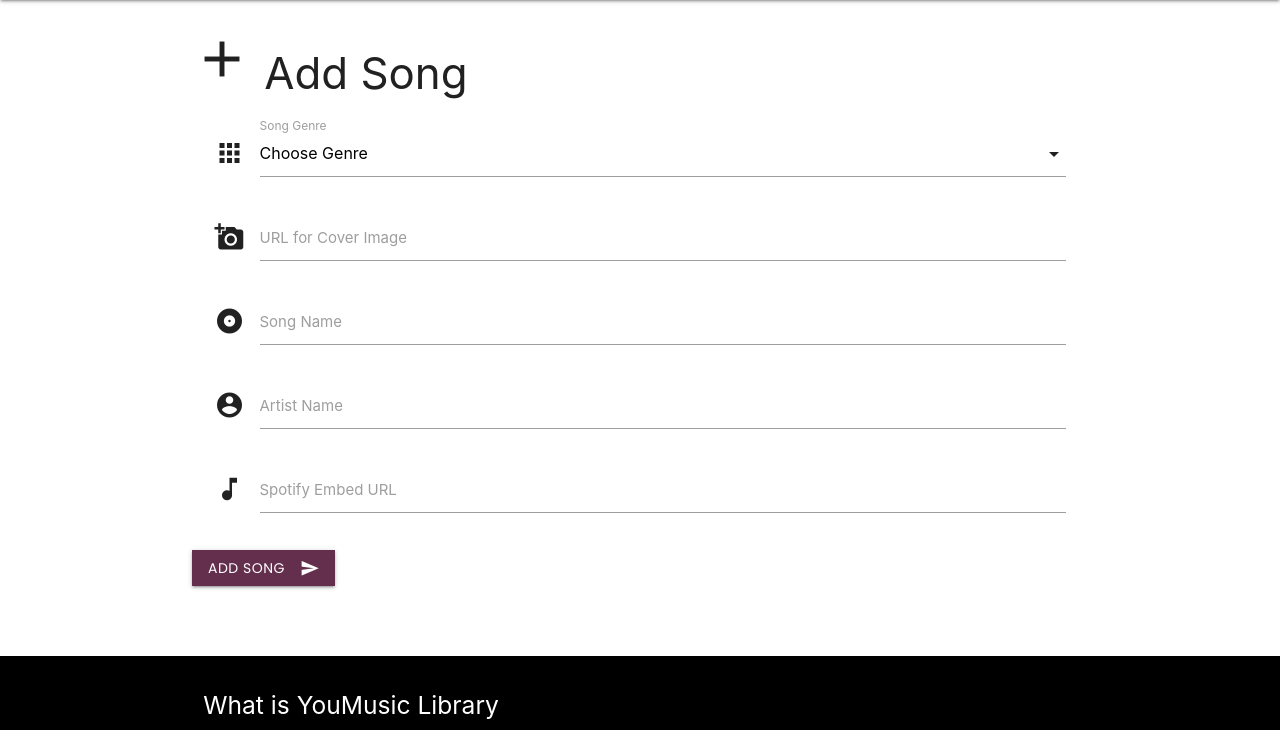
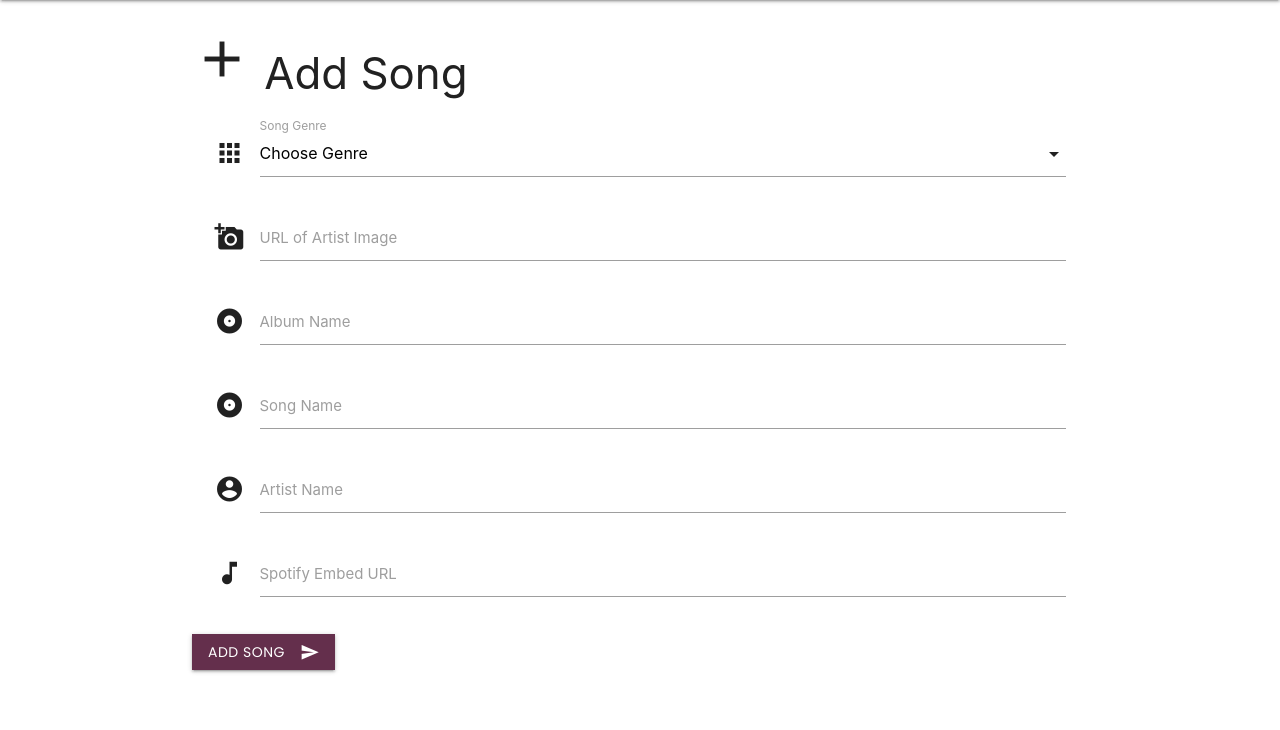
Before and after one commit to aleesang/milestone-project-three, a Flask app: page /add_song in a window 1280 px wide. Shown: the part 64-794 px from the top of the page. Run offline with Flask 2, Linux system fonts and the light colour scheme; data that the repository does not hold is empty; some libraries are stand-ins or nearby versions.

Commit message:
updated formatting on templates and amended app.py sorting on get songs

```diff
--- a/app.py
+++ b/app.py
@@ -67,7 +67,7 @@ def get_other():
 @app.route('/get_songs')
 def get_songs():
     return render_template("allsongs.html",
-                           songs=mongo.db.songs.find().sort("genre_name"),
+                           songs=mongo.db.songs.find().sort("song_name"),
                            genres=mongo.db.genre.find())
 
 
@@ -107,6 +107,7 @@ def update_song(song_id):
     {
         'genre_name':request.form.get('genre_name'),
         'song_image':request.form.get('song_image'),
+        'album_name':request.form.get('album_name'),
         'song_name':request.form.get('song_name'),
         'artist_name':request.form.get('artist_name'),
         'song_link':request.form.get('song_link'),
--- a/static/style.css
+++ b/static/style.css
@@ -30,15 +30,21 @@
 .song-name {
     text-transform: uppercase;
     font-family: 'Bebas Neue', cursive;
-    font-size: 3em;
+    font-size: 2.5em;
     color: rgb(145, 14, 86);
+}
+
+.album-name {
+    text-transform: capatalize;
+    font-family: 'Poppins', sans-serif;
+    font-size: 1.5em;
+    font-style: italic;
 }
 
 .artist-name {
     text-transform: capatalize;
     font-family: 'Poppins', sans-serif;
-    font-size: 2em;
-    font-style: italic;
+    font-size: 1em;
 }
 
 /* Spotify Player */
--- a/templates/addsong.html
+++ b/templates/addsong.html
@@ -15,8 +15,13 @@
         </div>
             <div class="file-field input-field col s12">
                 <i class="material-icons prefix">add_a_photo</i>
-                <label for="icon_prefix">URL for Cover Image</label>
+                <label for="icon_prefix">URL of Artist Image</label>
                 <input id="song_image" name="song_image" type="text" required>
+            </div>
+            <div class="file-field input-field col s12">
+                <i class="material-icons prefix">album</i>
+                <label for="icon_prefix">Album Name</label>
+                <input id="album_name" name="album_name" type="text" required>
             </div>
             <div class="input-field col s12">
                 <i class="material-icons prefix">album</i>
--- a/templates/home.html
+++ b/templates/home.html
@@ -1,8 +1,7 @@
 {% extends 'base.html' %} {% block content %}
 
 
-<div class="h-style">Music Library For You</div>
-<h5>Share your favourite songs!</h5>
+<div class="h-style"><center>Music Library For You</center></div>
 
 <div class="row">
     <div class="col s3">
```
Also changed, not shown: templates/editsongs.html (+11 -4 lines), templates/showsong.html (+6 -1 lines).
